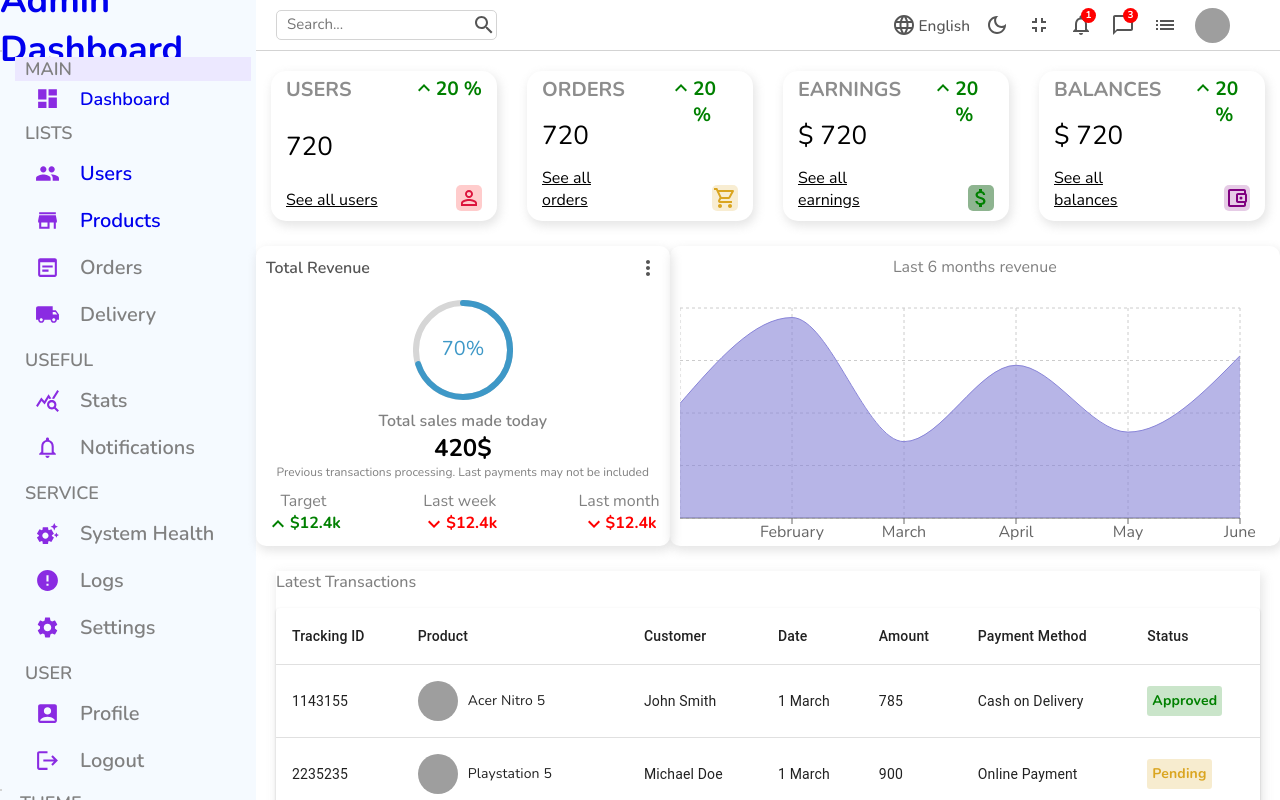
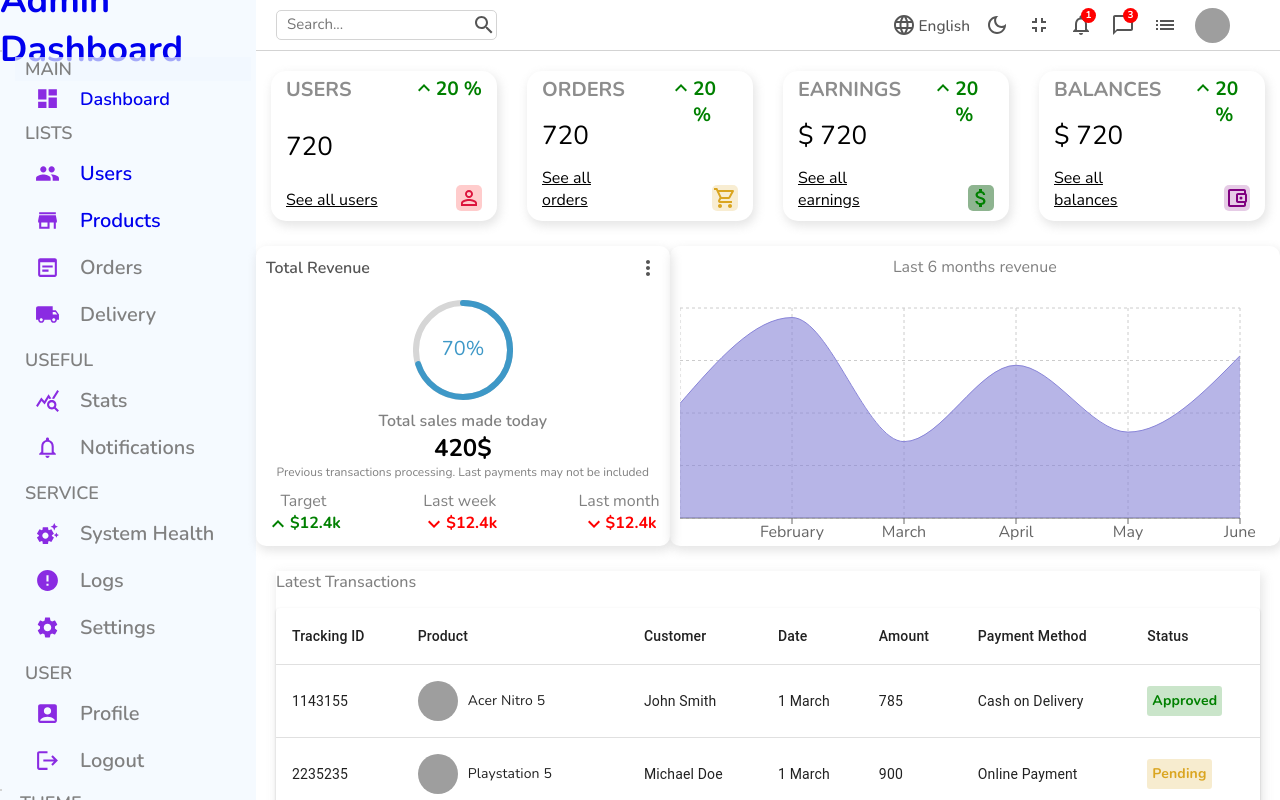
Before and after one commit to hichem-bouzourine/admin, a React (Create React App) app: page / in a window 1280 px wide. In both pictures the pointer is over the item "MAIN". Shown: the top 800 px of the page. Built offline with nearby package versions, Linux system fonts and the light colour scheme; grey boxes are pictures that could not be loaded.

Commit message:
Correct the bg-color of the Section title.

```diff
--- a/src/components/sideBar/sidebar.scss
+++ b/src/components/sideBar/sidebar.scss
@@ -37,6 +37,9 @@ hr {
     color: grey;
     > .sectionTitle {
       margin-bottom: 5px;
+      &:hover {
+        background-color: #f0f8ffae;
+      }
     }
   }
 }
--- a/src/pages/new/new.scss
+++ b/src/pages/new/new.scss
@@ -14,7 +14,7 @@
       margin: 20px 0;
       padding: 10px;
       display: flex;
-      justify-content: start;
+      justify-content: flex-start;
 
       h1 {
         color: rgba(85, 85, 85, 0.471);
```
